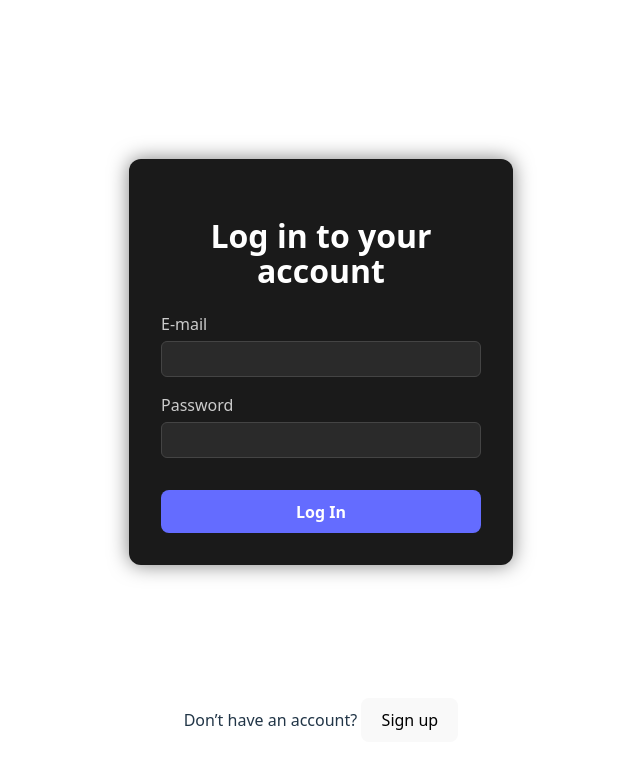
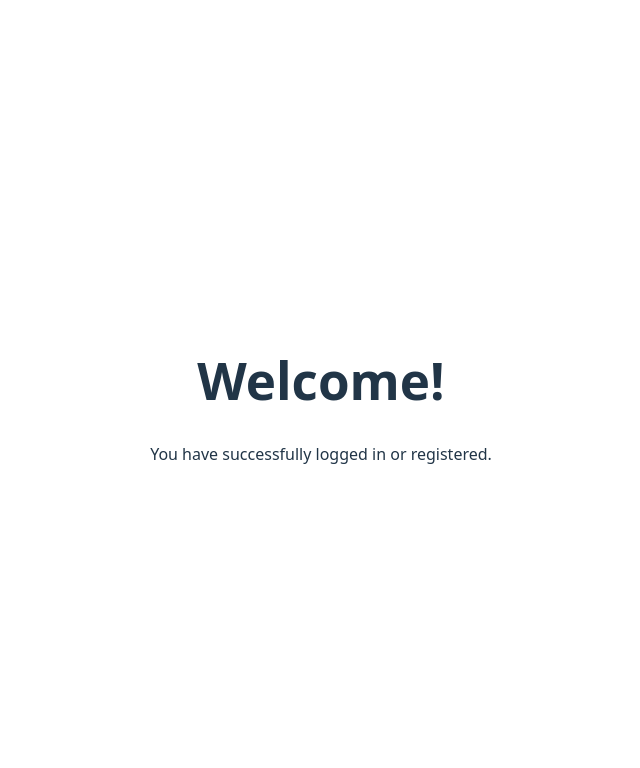
Before and after one commit to Funnysuslik/toy_project_wallet, a React (Vite) app in the folder frontend/: page /welcome in a window 1280 px wide. Shown: the top 768 px of the page, without its empty margins (319-959 px from the left). Built offline with nearby package versions, Linux system fonts and the light colour scheme.

Commit message:
FE002 Add log in and sign up logic

```diff
--- a/frontend/package.json
+++ b/frontend/package.json
@@ -10,7 +10,8 @@
   },
   "dependencies": {
     "react": "^19.1.1",
-    "react-dom": "^19.1.1"
+    "react-dom": "^19.1.1",
+    "react-router": "^7.8.2"
   },
   "devDependencies": {
     "@eslint/js": "^9.33.0",
--- a/frontend/src/components/LoginForm.jsx
+++ b/frontend/src/components/LoginForm.jsx
@@ -1,21 +1,28 @@
 import { useState } from 'react'
+import { useNavigate } from 'react-router'
 import './AuthForms.css'
 
 export default function LoginForm() {
   const [email, setEmail] = useState('')
   const [password, setPassword] = useState('')
   const [error, setError] = useState('')
+  const navigate = useNavigate()
+
   async function handleSubmit(e) {
     e.preventDefault()
 
+    const formData = new URLSearchParams()
+    formData.append('username', email)
+    formData.append('password', password)
+
     try {
-      const response = await fetch("http://localhost:8000/login", {
+      const response = await fetch("http://localhost:8000/api/v1/users/login/access-token", {
         method: "POST",
         headers: {
-          "Content-Type": "application/json",
+          "Content-Type": "application/x-www-form-urlencoded",
         },
         credentials: "include",
-        body: JSON.stringify({ email, password }),
+        body: formData.toString(),
       })
 
       if (!response.ok) {
@@ -24,11 +31,11 @@ export default function LoginForm() {
 
       setError("")
       console.log("Login successful")
-    } catch (error) {
+      navigate("/welcome")
+    } catch (err) {
       setError("Invalid email or password")
     }
   }
-
 
   return (
     <section className="login_wrapper">
@@ -70,5 +77,5 @@ export default function LoginForm() {
         </form>
       </div>
     </section>
-  );
+  )
 }
--- a/frontend/src/components/RegisterForm.jsx
+++ b/frontend/src/components/RegisterForm.jsx
@@ -1,32 +1,47 @@
 import { useState } from 'react'
+import { useNavigate } from 'react-router'
 import './AuthForms.css'
 
 export default function RegisterForm() {
+  const [name, setName] = useState('')
   const [email, setEmail] = useState('')
   const [password, setPassword] = useState('')
+  const [passwordCheck, setPasswordCheck] = useState('')
   const [error, setError] = useState('')
+  const navigate = useNavigate()
 
   async function handleSubmit(e) {
     e.preventDefault()
 
+    if (password !== passwordCheck) {
+      setError("Passwords do not match")
+      return
+    }
+
     try {
-      const response = await fetch("http://localhost:8000/register", {
+      const response = await fetch("http://localhost:8000/api/v1/users/", {
         method: "POST",
         headers: {
           "Content-Type": "application/json",
         },
-        credentials: "include",
-        body: JSON.stringify({ email, password }),
+        body: JSON.stringify({
+          full_name: name,
+          email,
+          password,
+          password_check: passwordCheck,
+        }),
       })
 
       if (!response.ok) {
-        throw new Error("Registration failed")
+        const data = await response.json()
+        throw new Error(data.detail || "Registration failed")
       }
 
       setError("")
       console.log("Registration successful")
-    } catch (error) {
-      setError("Email is already in use")
+      navigate("/welcome")
+    } catch (err) {
+      setError(err.message)
     }
   }
 
@@ -35,6 +50,18 @@ export default function RegisterForm() {
       <div className="signup_form">
         <h1 className="signup_heading">Create your account</h1>
         <form className="form" aria-label="Sign up form" onSubmit={handleSubmit}>
+          <label className="form__label">
+            <span>Name</span>
+            <input
+              type="text"
+              name="name"
+              className="form__input"
+              value={name}
+              onChange={(e) => setName(e.target.value)}
+              autoComplete="name"
+              required
+            />
+          </label>
           <label className="form__label">
             <span>E-mail</span>
             <input
@@ -55,7 +82,19 @@ export default function RegisterForm() {
               className="form__input"
               value={password}
               onChange={(e) => setPassword(e.target.value)}
-              autoComplete="current-password"
+              autoComplete="new-password"
+              required
+            />
+          </label>
+          <label className="form__label">
+            <span>Confirm Password</span>
+            <input
+              type="password"
+              name="passwordCheck"
+              className="form__input"
+              value={passwordCheck}
+              onChange={(e) => setPasswordCheck(e.target.value)}
+              autoComplete="new-password"
               required
             />
           </label>
@@ -70,5 +109,5 @@ export default function RegisterForm() {
         </form>
       </div>
     </section>
-  );
+  )
 }
--- a/frontend/src/main.jsx
+++ b/frontend/src/main.jsx
@@ -2,12 +2,19 @@ import React, { StrictMode } from 'react';
 import { createRoot } from 'react-dom/client';
 import './index.css';
 import App from './App.jsx';
+import { createBrowserRouter, RouterProvider } from 'react-router';
+import WelcomePage from './pages/WelcomePage';
+
+const router = createBrowserRouter([
+  { path: "/", element: <App /> },
+  { path: "/welcome", element: <WelcomePage /> },
+]);
 
 const rootElement = document.getElementById('root');
 const root = createRoot(rootElement);
 
 root.render(
   <StrictMode>
-    <App />
+    <RouterProvider router={router} />
   </StrictMode>
 );
--- /dev/null
+++ b/frontend/src/pages/WelcomePage.jsx
@@ -0,0 +1,8 @@
+export default function WelcomePage() {
+  return (
+    <main className="welcome_page">
+      <h1>Welcome!</h1>
+      <p>You have successfully logged in or registered.</p>
+    </main>
+  );
+}
```
Also changed, not shown: 1 other file (tests, documents, lock files or other folders).
